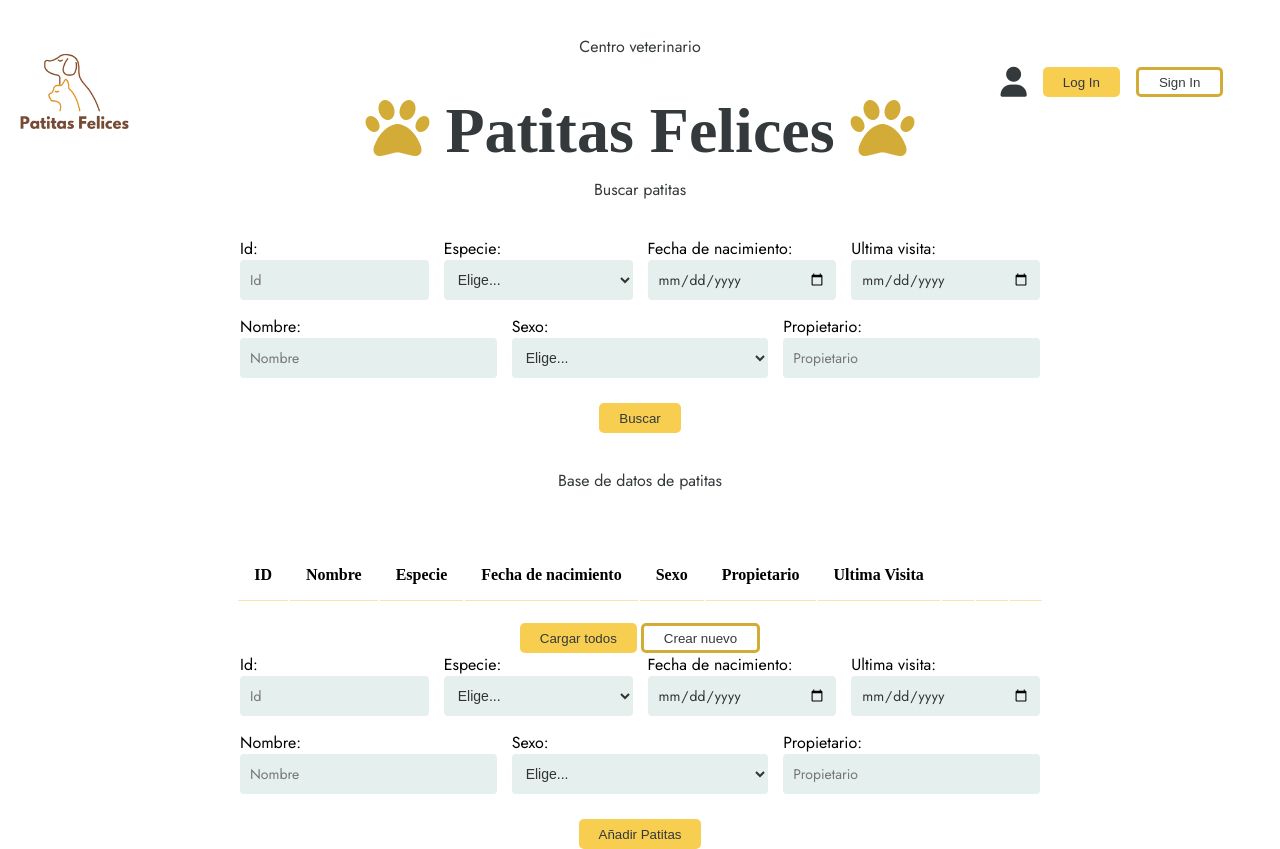
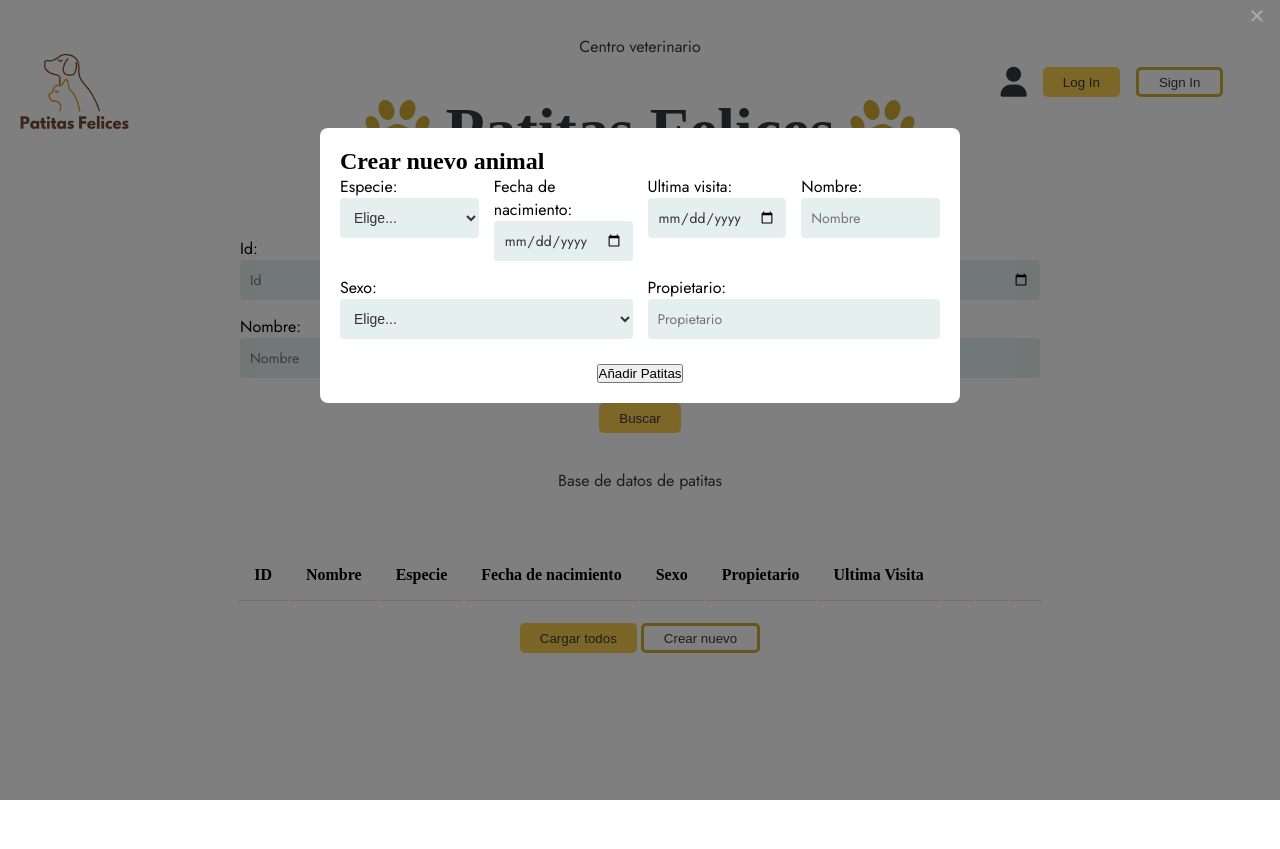
Before and after one commit to julia-martynovych/clinica-app, a website: page index.html in a window 1280 px wide. Both pictures are taken after a click on the button "Crear nuevo". After the commit the page ends 800 px from the top, so only its background shows below. Drawn offline with Linux system fonts and the light colour scheme; a web font is replaced by a local one.

Commit message:
created modal form style

```diff
--- a/index.html
+++ b/index.html
@@ -108,15 +108,14 @@
             </div>
             <div>
             <button class="button--yellow—light" onclick="printAllPets()">Cargar todos</button>
-            <button class="button--yellow—stroke" >Crear nuevo</button>
+            <button class="button--yellow—stroke" id="openFormBtn">Crear nuevo</button>
             </div>
-            <div id="formPost">
-                <section class="filters">
-                    <div class="filter">
-                            <label for="id">Id:</label>
-                            <input type="number" id="id_form" class="input-field" placeholder="Id">
-                    </div>
-
+            </section>
+            <div id="formPost" class="modal">
+                <div class="modal-content">
+                    <span id="closeFormBtn" class="close">&times;</span>
+                    <h2>Crear nuevo animal</h2>
+                    <section class="filters">
                         <div class="filter">
                             <label for="species_form">Especie:</label>
                             <select id="species_form" name="species">
@@ -156,11 +155,12 @@
                         </div>
 
                         <div class="filter-button">
-                            <button type="submit" class="button--yellow—light" onclick="searchPets()">Añadir Patitas</button>
+                            <button type="submit" class="button--yellow-light" onclick="searchPets()">Añadir Patitas</button>
                         </div>
                     </section>
+                </div>
             </div>
-        </section>
+
     </main>
     <script src="./main.js"></script>
 </body>
--- a/main.js
+++ b/main.js
@@ -112,3 +112,22 @@ function printPets(pets) {
 
 
 }
+
+const openFormBtn = document.getElementById("openFormBtn");
+const formPost = document.getElementById("formPost");
+const closeFormBtn = document.getElementById("closeFormBtn");
+
+
+openFormBtn.onclick = function() {
+    formPost.style.display = "block";
+}
+
+
+closeFormBtn.onclick = function() {
+    formPost.style.display = "none";
+}
+window.onclick = function(event) {
+    if (event.target === formPost) {
+        formPost.style.display = "none";
+    }
+}
--- a/style.css
+++ b/style.css
@@ -212,3 +212,45 @@ height: 20px;
     color: #40C9A2;
     font-size: 24px;
 }
+
+/*Modal Form*/
+.modal {
+    display: none;
+    position: fixed;
+    z-index: 1;
+    left: 0;
+    top: 0;
+    width: 100%;
+    height: 100%;
+    background-color: rgba(0, 0, 0, 0.5);
+
+}
+
+
+.modal-content {
+    background-color: white;
+    margin: 10% auto;
+    padding: 20px;
+    border-radius: 8px;
+    width: 80%;
+    max-width: 600px;
+}
+
+
+.close {
+    color: #aaa;
+    font-size: 28px;
+    font-weight: bold;
+    position: absolute;
+    top: 0;
+    right: 15px;
+    cursor: pointer;
+}
+
+
+.close:hover,
+.close:focus {
+    color: black;
+    text-decoration: none;
+    cursor: pointer;
+}
```
